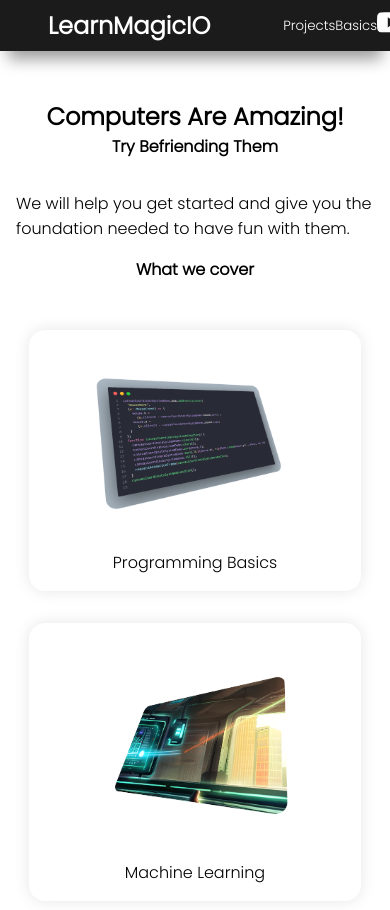
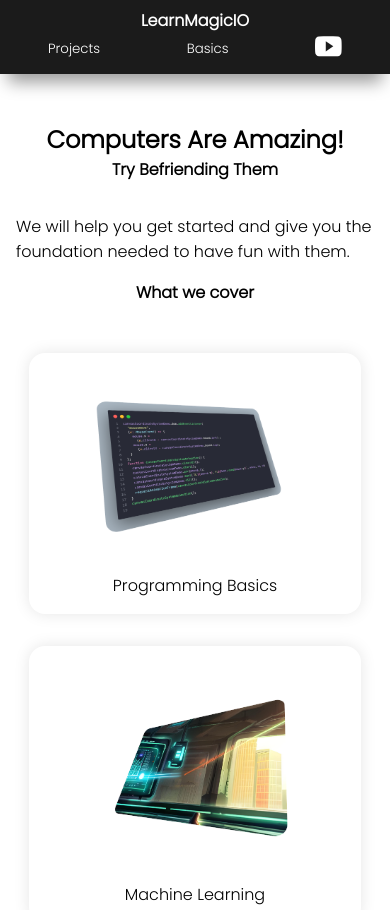
Before and after one commit to yashweblife/LearnMagicIO, a website built with Vite: page index.html in a window 390 px wide. Shown: the top 910 px of the page. Built offline with nearby package versions, Linux system fonts and the light colour scheme.

Commit message:
new query

```diff
--- a/src/styles/common.scss
+++ b/src/styles/common.scss
@@ -82,3 +82,41 @@ main{
   }
 
 }
+
+
+@media screen and (max-width:720px){
+  header.main{
+    background-color: rgb(27, 27, 27);
+    color:white;
+    padding: 0.5em 3em;
+    box-shadow: 0 1em 1em -0.5em rgb(0,0,0,0.4);
+    margin-bottom:1em;
+    display: flex;
+    align-items: center;
+    justify-content: space-between;
+    flex-direction: column;
+    >h1{
+      width:100%;
+      font-size: 1em;
+      text-align: center;
+    }
+    >nav{
+      display: flex;
+      width:100%;
+      align-items: center;
+      justify-content: space-between;
+      >button{
+        border:0;
+        background-color: transparent;
+        color:white;
+        cursor: pointer;
+        padding:0;
+        margin:0;
+      }
+    }
+  }
+}
+
+@container header-main{
+
+}
```
